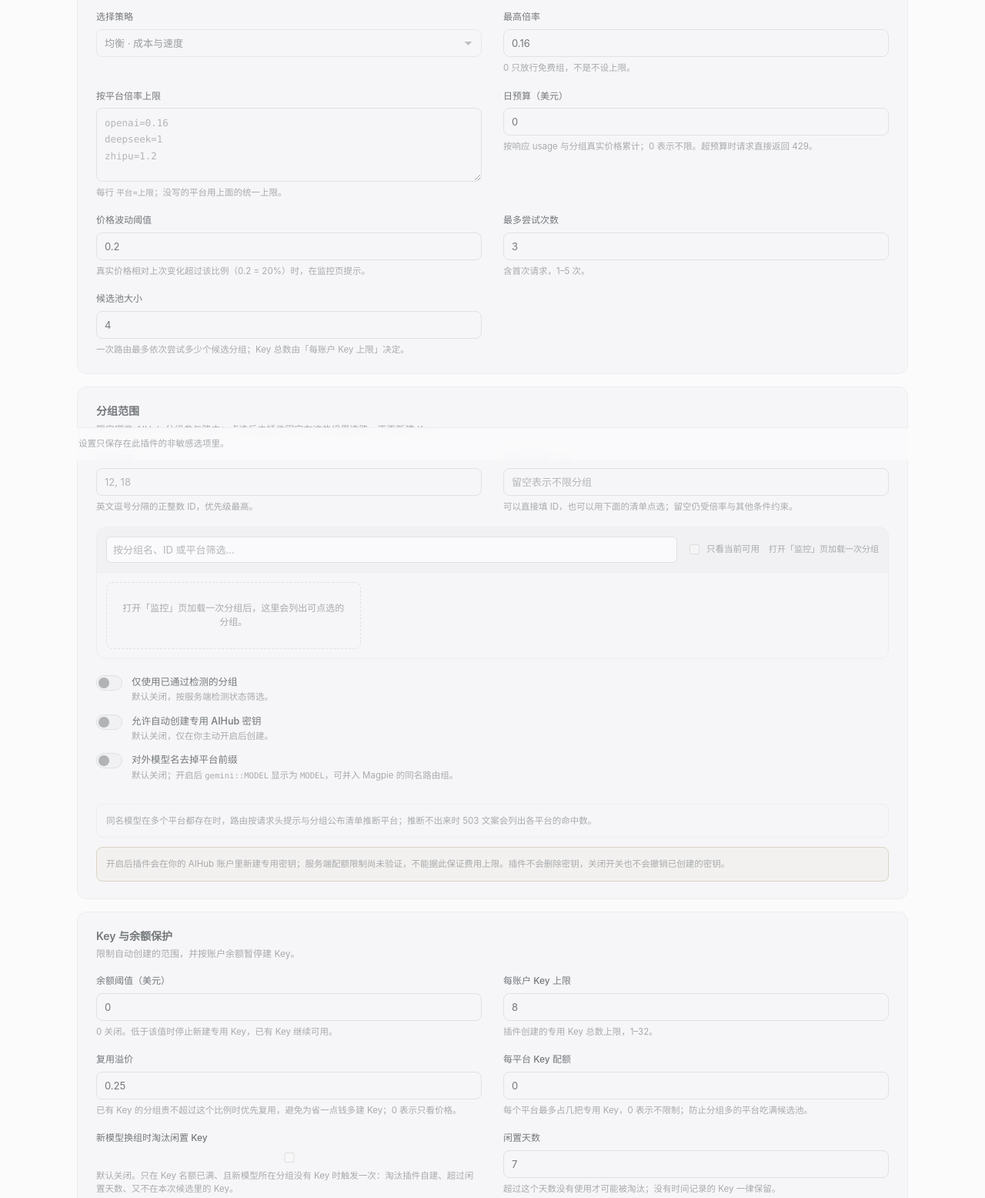
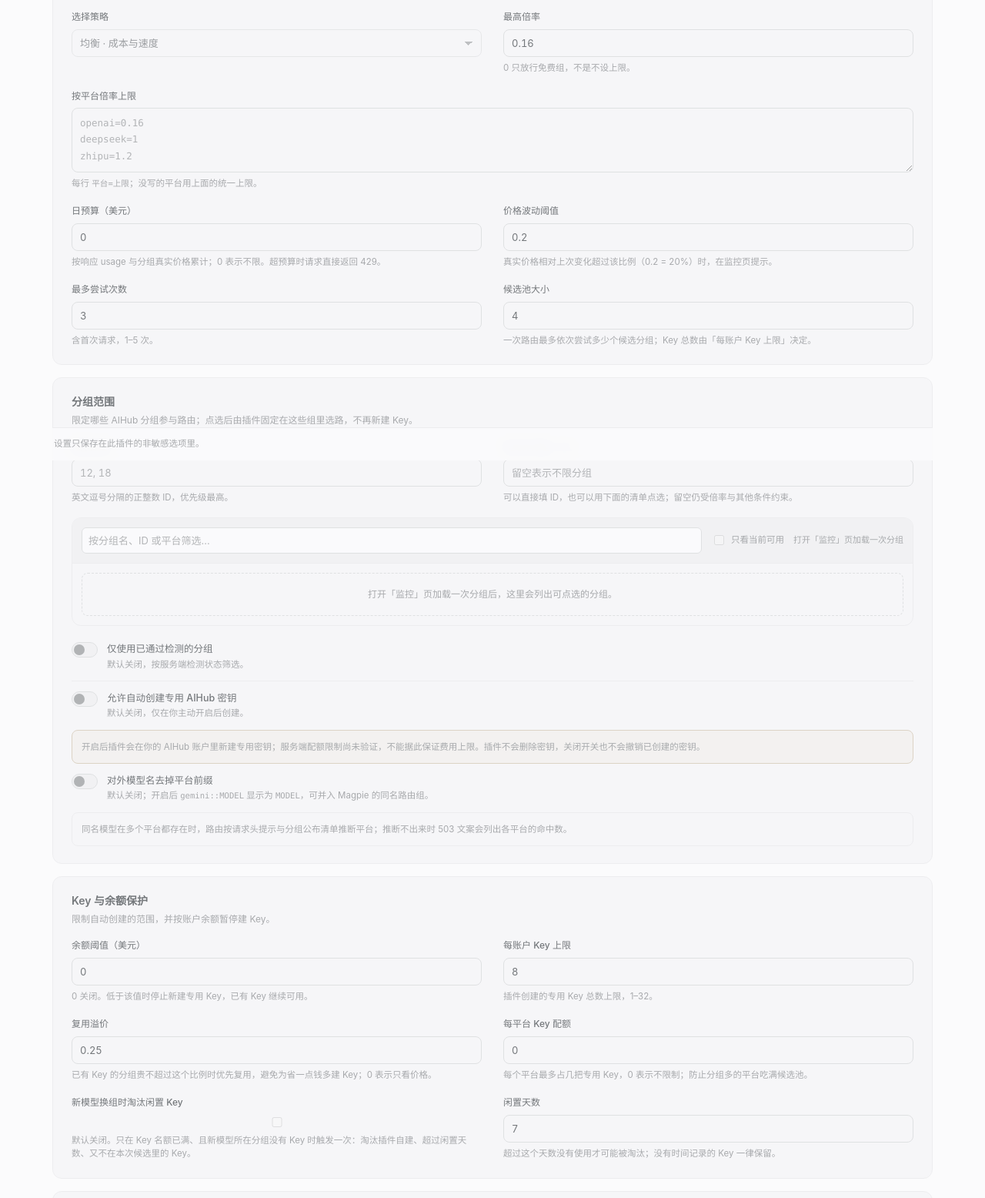
Before and after one commit to abworks-dev/magpie-aihub, a website: page ui/index.html in a window 1280 px wide. Shown: the part 202-1758 px from the top of the page at 77% size. Drawn offline with Linux system fonts and the light colour scheme.

Commit message:
style: even field rows, a quiet empty state and notes that follow their switches

```diff
--- a/package.json
+++ b/package.json
@@ -1,6 +1,6 @@
 {
   "name": "magpie-aihub",
-  "version": "0.7.1",
+  "version": "0.7.3",
   "description": "Consumer AIHub group routing, session affinity and bounded failover for Magpie",
   "type": "module",
   "main": "./index.mjs",
--- a/ui/index.html
+++ b/ui/index.html
@@ -58,7 +58,7 @@
                   <input id="maxMultiplier" name="maxMultiplier" type="number" min="0" max="100" step="any" value="0.16" required aria-describedby="multiplier-help">
                   <small id="multiplier-help">0 只放行免费组，不是不设上限。</small>
                 </label>
-                <label class="field">
+                <label class="field field-wide">
                   <span class="field-label">按平台倍率上限</span>
                   <textarea id="platformCaps" name="platformCaps" rows="2" placeholder="openai=0.16&#10;deepseek=1&#10;zhipu=1.2" aria-describedby="platform-caps-help"></textarea>
                   <small id="platform-caps-help">每行 <code>平台=上限</code>；没写的平台用上面的统一上限。</small>
@@ -124,13 +124,13 @@
                   <span class="switch-track" aria-hidden="true"></span>
                   <span class="switch-text"><strong>允许自动创建专用 AIHub 密钥</strong><small>默认关闭，仅在你主动开启后创建。</small></span>
                 </label>
+                <p id="keys-warning" class="note note-warn">开启后插件会在你的 AIHub 账户里新建专用密钥；服务端配额限制尚未验证，不能据此保证费用上限。插件不会删除密钥，关闭开关也不会撤销已创建的密钥。</p>
                 <label class="switch">
                   <input id="bareModelIds" name="bareModelIds" type="checkbox" aria-describedby="bare-ids-note">
                   <span class="switch-track" aria-hidden="true"></span>
                   <span class="switch-text"><strong>对外模型名去掉平台前缀</strong><small>默认关闭；开启后 <code>gemini::MODEL</code> 显示为 <code>MODEL</code>，可并入 Magpie 的同名路由组。</small></span>
                 </label>
                 <p id="bare-ids-note" class="note">同名模型在多个平台都存在时，路由按请求头提示与分组公布清单推断平台；推断不出来时 503 文案会列出各平台的命中数。</p>
-                <p id="keys-warning" class="note note-warn">开启后插件会在你的 AIHub 账户里新建专用密钥；服务端配额限制尚未验证，不能据此保证费用上限。插件不会删除密钥，关闭开关也不会撤销已创建的密钥。</p>
               </div>
             </section>
 
--- a/ui/style.css
+++ b/ui/style.css
@@ -41,7 +41,7 @@ p { margin: 0; }
 :focus-visible { outline: 2px solid var(--accent); outline-offset: 2px; border-radius: 4px; }
 
 /* ---- shell ------------------------------------------------------------- */
-.app { max-width: 1440px; margin: 0 auto; padding: 0 32px 48px; }
+.app { max-width: 1200px; margin: 0 auto; padding: 0 28px 48px; }
 
 .topbar {
   position: sticky; top: 0; z-index: 20;
@@ -95,11 +95,12 @@ p { margin: 0; }
 .grid { display: grid; grid-template-columns: repeat(2, minmax(0, 1fr)); gap: 16px 24px; }
 .grid + .grid { margin-top: 16px; }
 .field { display: flex; flex-direction: column; gap: 6px; min-width: 0; }
-.field-wide { margin-top: 16px; }
+.field-wide { grid-column: 1 / -1; margin-top: 0; }
 .field-label { font-size: 12px; font-weight: 500; }
 .optional { font-weight: 400; color: var(--muted); font-size: 11px; margin-left: 4px; }
 input[type="number"], input[type="text"], select, textarea {
   width: 100%; min-width: 0; font: inherit; font-size: 13px; color: inherit;
+  font-variant-numeric: tabular-nums;
   background: var(--surface); border: 1px solid var(--line-strong); border-radius: var(--r-control);
   padding: 8px 10px; line-height: 1.4;
   transition: border-color .12s var(--ease), background-color .12s var(--ease);
@@ -107,7 +108,7 @@ input[type="number"], input[type="text"], select, textarea {
 select { appearance: none; background-image: linear-gradient(45deg, transparent 50%, var(--muted) 50%), linear-gradient(135deg, var(--muted) 50%, transparent 50%); background-position: calc(100% - 16px) 50%, calc(100% - 11px) 50%; background-size: 5px 5px, 5px 5px; background-repeat: no-repeat; padding-right: 30px; }
 textarea { resize: vertical; min-height: 120px; font-family: var(--mono); font-size: 12px; }
 /* The multiplier table is three lines when empty: keep it from becoming a pit. */
-#platformCaps { min-height: 96px; font-size: 12.5px; line-height: 1.7; }
+#platformCaps { min-height: 84px; font-size: 12.5px; line-height: 1.7; }
 input::placeholder, textarea::placeholder { color: color-mix(in srgb, var(--muted) 86%, transparent); }
 small { display: block; color: var(--muted); font-size: 11.5px; line-height: 1.5; }
 [aria-invalid="true"] { border-color: var(--err) !important; }
@@ -116,7 +117,9 @@ fieldset:disabled { opacity: .6; }
 
 /* ---- switches ---------------------------------------------------------- */
 .switches { display: grid; gap: 12px; margin-top: 20px; }
+.switches .note { margin-top: 0; }
 .switch { display: flex; gap: 12px; align-items: flex-start; cursor: pointer; }
+.switch + .switch { padding-top: 12px; border-top: 1px solid var(--line); }
 .switch input { position: absolute; opacity: 0; width: 0; height: 0; }
 .switch-track {
   position: relative; flex: 0 0 34px; width: 34px; height: 20px; margin-top: 1px;
@@ -134,7 +137,7 @@ fieldset:disabled { opacity: .6; }
 .switch-text strong { display: block; font-size: 12.5px; font-weight: 500; }
 .switch-text small { margin-top: 2px; }
 .note { margin-top: 16px; padding: 12px; border-radius: var(--r-control); background: var(--surface); border: 1px solid var(--line); color: var(--muted); font-size: 11.5px; line-height: 1.6; }
-.note-warn { border-color: color-mix(in srgb, var(--warn) 34%, var(--line)); background: color-mix(in srgb, var(--warn) 6%, var(--surface)); margin-top: 0; }
+.note-warn { border-color: color-mix(in srgb, var(--warn) 34%, var(--line)); background: color-mix(in srgb, var(--warn) 6%, var(--surface)); }
 
 /* ---- chips ------------------------------------------------------------- */
 .chip-grid { display: flex; flex-wrap: wrap; gap: 8px; }
@@ -214,7 +217,8 @@ fieldset:disabled { opacity: .6; }
 .pill-off { color: color-mix(in srgb, var(--fg) 72%, var(--bg)); background: var(--surface-2); border-color: var(--line); }
 .pill-neutral { color: var(--muted); background: transparent; border-color: var(--line-strong); }
 
-.empty { padding: 24px 16px; text-align: center; color: var(--muted); font-size: 12px; border: 1px dashed var(--line-strong); border-radius: var(--r-control); }
+.picker-list > .empty { grid-column: 1 / -1; }
+.empty { padding: 18px 16px; text-align: center; color: var(--muted); font-size: 12px; border: 1px dashed var(--line-strong); border-radius: var(--r-control); }
 
 .routes { margin-top: 20px; }
 .routes h3 { font-size: 12.5px; font-weight: 500; color: var(--muted); margin-bottom: 8px; }
@@ -308,7 +312,7 @@ fieldset:disabled { opacity: .6; }
 @media (min-width: 900px) {
   #controls {
     display: grid; grid-template-columns: minmax(0, 1fr); gap: 16px;
-    align-items: start; max-width: 1080px; margin: 0 auto;
+    align-items: start;
   }
   #controls > .block {
     padding: 20px 24px 22px; border: 1px solid var(--line); border-radius: var(--r-card);
@@ -320,7 +324,7 @@ fieldset:disabled { opacity: .6; }
   #controls > .block > .picker,
   #controls > .block > .switches { grid-column: auto; }
   #controls > .block > .grid { gap: 18px 28px; }
-  #controls > .save-row { max-width: 1080px; margin: 4px auto 0; width: 100%; }
+  #controls > .save-row { width: 100%; }
 }
 
 /* The monitor table is the one dense surface: its header stays pinned under
```
Also changed, not shown: README.md.
